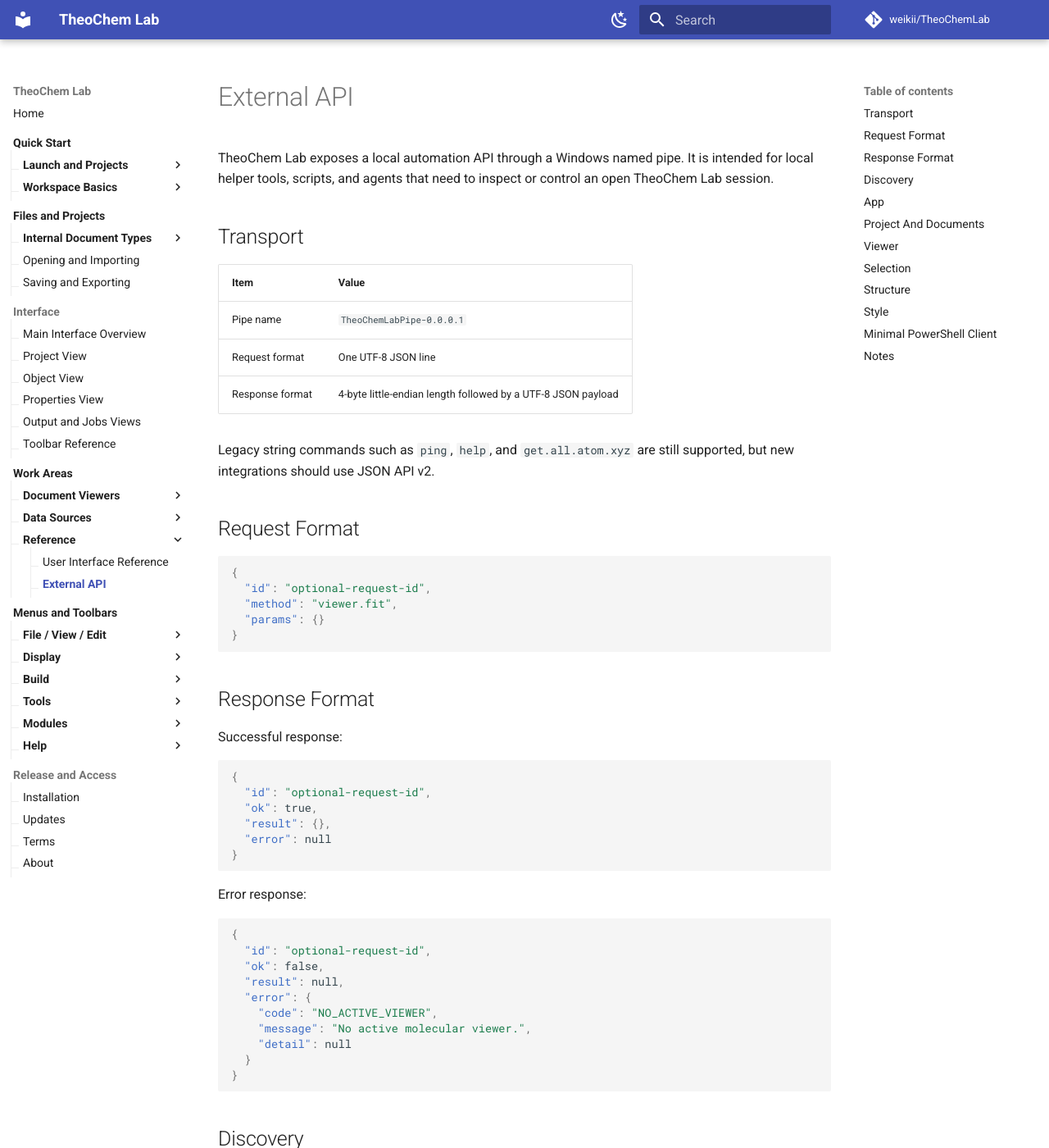
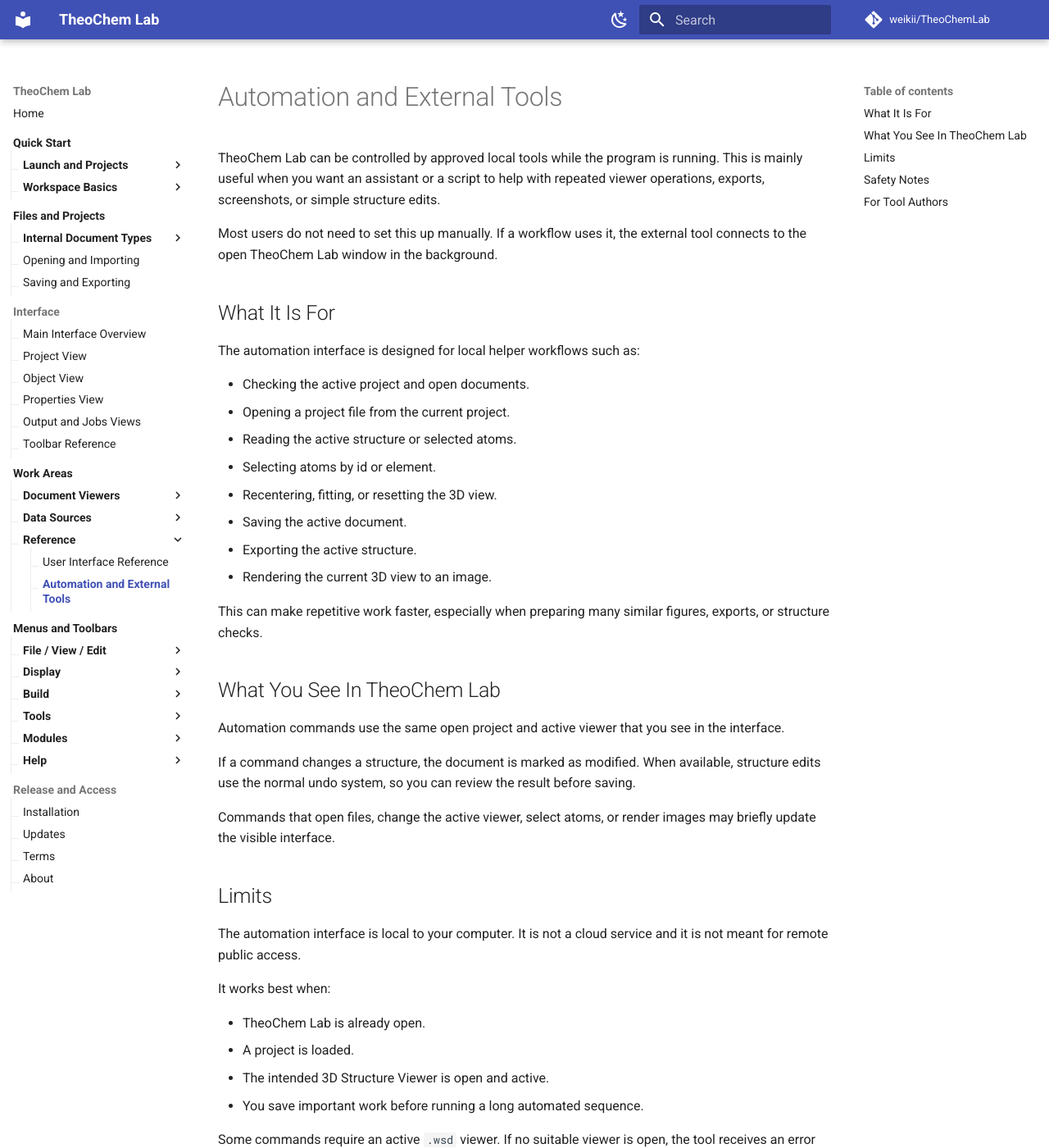
Before and after one commit to weikii/TheoChemLab, an MkDocs documentation site: the page built from docs/reference/external-api.md, in a window 1280 px wide and 1400 px high. Shown: the whole window at 82% size. Built offline with MkDocs 1.6.1 and Material for MkDocs 9.7.7, drawn with Linux system fonts in a browser that asks for light colours; comment, search, counter and statistics services are not loaded; some of the changed text lies outside the part shown.

````diff
--- a/docs/reference/external-api.md
+++ b/docs/reference/external-api.md
@@ -1,277 +1,55 @@
-# External API
+# Automation and External Tools
 
-TheoChem Lab exposes a local automation API through a Windows named pipe. It is intended for local helper tools, scripts, and agents that need to inspect or control an open TheoChem Lab session.
+TheoChem Lab can be controlled by approved local tools while the program is running. This is mainly useful when you want an assistant or a script to help with repeated viewer operations, exports, screenshots, or simple structure edits.
 
-## Transport
+Most users do not need to set this up manually. If a workflow uses it, the external tool connects to the open TheoChem Lab window in the background.
 
-| Item | Value |
-| --- | --- |
-| Pipe name | `TheoChemLabPipe-0.0.0.1` |
-| Request format | One UTF-8 JSON line |
-| Response format | 4-byte little-endian length followed by a UTF-8 JSON payload |
+## What It Is For
 
-Legacy string commands such as `ping`, `help`, and `get.all.atom.xyz` are still supported, but new integrations should use JSON API v2.
+The automation interface is designed for local helper workflows such as:
 
-## Request Format
+- Checking the active project and open documents.
+- Opening a project file from the current project.
+- Reading the active structure or selected atoms.
+- Selecting atoms by id or element.
+- Recentering, fitting, or resetting the 3D view.
+- Saving the active document.
+- Exporting the active structure.
+- Rendering the current 3D view to an image.
 
-```json
-{
-  "id": "optional-request-id",
-  "method": "viewer.fit",
-  "params": {}
-}
-```
+This can make repetitive work faster, especially when preparing many similar figures, exports, or structure checks.
 
-## Response Format
+## What You See In TheoChem Lab
 
-Successful response:
+Automation commands use the same open project and active viewer that you see in the interface.
 
-```json
-{
-  "id": "optional-request-id",
-  "ok": true,
-  "result": {},
-  "error": null
-}
-```
+If a command changes a structure, the document is marked as modified. When available, structure edits use the normal undo system, so you can review the result before saving.
 
-Error response:
+Commands that open files, change the active viewer, select atoms, or render images may briefly update the visible interface.
 
-```json
-{
-  "id": "optional-request-id",
-  "ok": false,
-  "result": null,
-  "error": {
-    "code": "NO_ACTIVE_VIEWER",
-    "message": "No active molecular viewer.",
-    "detail": null
-  }
-}
-```
+## Limits
 
-## Discovery
+The automation interface is local to your computer. It is not a cloud service and it is not meant for remote public access.
 
-List available commands:
+It works best when:
 
-```json
-{"id":"help","method":"api.help","params":{}}
-```
+- TheoChem Lab is already open.
+- A project is loaded.
+- The intended 3D Structure Viewer is open and active.
+- You save important work before running a long automated sequence.
 
-Get a machine-readable schema:
+Some commands require an active `.wsd` viewer. If no suitable viewer is open, the tool receives an error instead of changing the project.
 
-```json
-{"id":"schema","method":"api.schema","params":{}}
-```
+## Safety Notes
 
-## App
+Use automation with the same care as menu commands:
 
-```json
-{"id":"ping","method":"app.ping","params":{}}
-```
+- Check the active viewer before running commands that edit or export structures.
+- Review generated files before using them in reports or calculations.
+- Save the project after confirming the automated changes are correct.
 
-```json
-{"id":"version","method":"app.version","params":{}}
-```
+## For Tool Authors
 
-## Project And Documents
+TheoChem Lab exposes this feature through a local named pipe named `TheoChemLabPipe-0.0.0.1`.
 
-```json
-{"id":"project","method":"project.info","params":{}}
-```
-
-```json
-{"id":"files","method":"project.files","params":{}}
-```
-
-```json
-{"id":"active","method":"document.active","params":{}}
-```
-
-```json
-{"id":"open","method":"document.open","params":{"relativePath":"molecule.wsd"}}
-```
-
-```json
-{"id":"save","method":"document.save","params":{}}
-```
-
-Export the active structure:
-
-```json
-{"id":"export","method":"document.export","params":{"scope":"all","format":"xyz"}}
-```
-
-Supported export formats are `xyz`, `mol`, `mol2`, and `json`.
-
-Supported export scopes are `all` and `selection`.
-
-## Viewer
-
-Get the current molecular viewer:
-
-```json
-{"id":"viewer","method":"viewer.active","params":{}}
-```
-
-Toolbar-equivalent view commands:
-
-```json
-{"id":"reset","method":"viewer.resetView","params":{}}
-```
-
-```json
-{"id":"recenter","method":"viewer.recenter","params":{}}
-```
-
-```json
-{"id":"fit","method":"viewer.fit","params":{}}
-```
-
-Get camera state:
-
-```json
-{"id":"camera","method":"viewer.camera.get","params":{}}
-```
-
-Set camera rotation:
-
-```json
-{
-  "id": "rotate",
-  "method": "viewer.camera.set",
-  "params": {
-    "rotation": { "x": 0, "y": 0.3826834, "z": 0, "w": 0.9238795 }
-  }
-}
-```
-
-Render to file:
-
-```json
-{
-  "id": "render",
-  "method": "viewer.render",
-  "params": {
-    "path": "D:/temp/render.png",
-    "samples": 8,
-    "hideAxis": true
-  }
-}
-```
-
-If `path` is omitted, `viewer.render` returns base64 PNG data in JSON.
-
-## Selection
-
-```json
-{"id":"sel","method":"selection.get","params":{}}
-```
-
-```json
-{"id":"clear","method":"selection.clear","params":{}}
-```
-
-```json
-{"id":"select","method":"selection.setAtoms","params":{"atomIds":[1,2,3],"mode":"replace"}}
-```
-
-```json
-{"id":"select-c","method":"selection.byElement","params":{"element":"C","mode":"replace"}}
-```
-
-## Structure
-
-```json
-{"id":"summary","method":"structure.summary","params":{}}
-```
-
-```json
-{"id":"structure","method":"structure.get","params":{"scope":"all"}}
-```
-
-Add atoms:
-
-```json
-{
-  "id": "add-atoms",
-  "method": "structure.addAtoms",
-  "params": {
-    "atoms": [
-      { "element": "C", "position": [0, 0, 0] },
-      { "element": "H", "position": [0, 0, 1.09] }
-    ]
-  }
-}
-```
-
-Add a bond:
-
-```json
-{"id":"bond","method":"structure.addBond","params":{"atomA":1,"atomB":2}}
-```
-
-Regenerate bonds:
-
-```json
-{"id":"bonds","method":"structure.buildBonds","params":{}}
-```
-
-Add hydrogens:
-
-```json
-{"id":"h","method":"structure.addHydrogens","params":{"selectionOnly":true}}
-```
-
-Translate selected atoms:
-
-```json
-{"id":"move","method":"structure.translateSelection","params":{"delta":[1,0,0]}}
-```
-
-## Style
-
-```json
-{"id":"style","method":"style.get","params":{}}
-```
-
-```json
-{
-  "id": "style-set",
-  "method": "style.setDisplay",
-  "params": {
-    "displayStyle": "BallAndStick",
-    "atomRadius": 0.35,
-    "bondRadius": 0.12
-  }
-}
-```
-
-## Minimal PowerShell Client
-
-```powershell
-$pipeName = "TheoChemLabPipe-0.0.0.1"
-$command = '{"id":"ping","method":"app.ping","params":{}}'
-
-$client = [System.IO.Pipes.NamedPipeClientStream]::new(".", $pipeName, [System.IO.Pipes.PipeDirection]::InOut)
-$client.Connect(3000)
-
-$writer = [System.IO.StreamWriter]::new($client, [System.Text.Encoding]::UTF8, 4096, $true)
-$writer.NewLine = "`n"
-$writer.AutoFlush = $true
-
-$reader = [System.IO.BinaryReader]::new($client, [System.Text.Encoding]::UTF8, $true)
-$writer.WriteLine($command)
-
-$length = $reader.ReadInt32()
-$bytes = $reader.ReadBytes($length)
-[System.Text.Encoding]::UTF8.GetString($bytes)
-
-$client.Dispose()
-```
-
-## Notes
-
-- Commands that touch UI or viewer state are executed on the TheoChem Lab UI thread.
-- Structure-editing commands mark the document dirty and use existing undo snapshot helpers where available.
-- For many rendered frames, prefer `viewer.render` with a file `path`. Returning base64 is convenient for one image, but slower for animations.
+Tools can ask the running application for the current command list and schema. New integrations should use the JSON API rather than older plain-text commands.
--- a/docs/start/main-workspace.md
+++ b/docs/start/main-workspace.md
@@ -19,7 +19,7 @@ The main workspace is the central working area after a project is opened.
   </div>
   <div class="doc-card">
     <h3><a href="../work-areas/object-view/">Object View</a></h3>
-    <p>The object tree for the selected open 3D structure viewer, with lazy loading for large object groups.</p>
+    <p>Browse atoms, bonds, measurements, surfaces, and other objects in the selected 3D structure viewer.</p>
   </div>
   <div class="doc-card">
     <h3><a href="../work-areas/output-and-jobs/">Output and Jobs</a></h3>
--- a/docs/work-areas/object-view.md
+++ b/docs/work-areas/object-view.md
@@ -1,33 +1,68 @@
 # Object View
 
-Object View lists the objects in the currently selected 3D Structure Viewer document.
+Object View is the object browser for open 3D structure documents. Use it when you want to find atoms, bonds, fragments, measurements, surfaces, or other scene objects without searching in the 3D view by eye.
 
-## Viewer Selector
+## Viewer
 
-The top control is labeled **Viewer:** and lists open `.wsd` structure viewers. Selecting a viewer changes which document Object View displays.
+Use **Viewer:** to choose which open `.wsd` document is shown in Object View. The list contains open 3D Structure Viewer windows.
 
-The refresh command is an icon button. It reloads the object tree for the selected viewer.
+When you activate another 3D structure window, Object View follows that window. Use the refresh icon if the list does not look current after a large edit or file operation.
 
-When the viewer list is open, timed refreshes are deferred so the list does not change while the user is choosing a viewer. After the final selection is confirmed, Object View updates to the selected viewer.
+## Object Groups
 
-## Object Tree
+Objects are arranged by type. Common groups include:
 
-The tree groups scene objects by type, such as atoms, bonds, measurements, fragments, surfaces, vectors, centroids, and crystal objects.
+| Group | What it contains |
+| --- | --- |
+| **Atom** | Atoms in the structure |
+| **Bond** | Bonds and bond-like connections |
+| **Distance / Angle** | Measurement objects |
+| **Fragment** | Saved molecule or atom fragments |
+| **Crystal Structure** | Crystal-related objects and cell data |
+| **Surface** | Loaded or generated surface objects |
+| **Plane / Box / Vector / Centroid** | Scene objects used for analysis and annotation |
 
-Expanded groups show their child objects with compact columns for object-specific details. Very large groups are loaded in batches so opening a document with many atoms or bonds does not need to draw every child node at once.
+The number after a group name is the number of objects in that group.
 
-For large groups:
+## Opening Large Groups
 
-- The first batch is loaded when the group is expanded.
-- A range placeholder such as `1001-2000...` marks the next batch.
-- When the placeholder becomes visible, the next batch is loaded automatically.
+Click the expand button beside a group to show its objects.
 
-## Selection And Editing
+Large groups are loaded in parts. If you see an entry such as `1001-2000...`, more objects are available. Scroll to that entry and Object View continues loading the next part of the group.
 
-Selecting an object node selects the corresponding object in the active 3D viewer when possible. Double-clicking object nodes focuses or activates the corresponding viewer object.
+This keeps large structures usable while still letting you inspect individual objects when needed.
 
-The context menu and keyboard commands provide object-level actions such as deleting selected objects or clearing a group. Destructive actions ask for confirmation before changing the document.
+## Selecting Objects
 
-## Refresh Behavior
+Click an object or group in Object View to select it in the tree.
 
-Object View follows changes in open `.wsd` viewers and updates the tree when the object collection changes. It avoids heavy child-node work until a group is expanded, which keeps large documents responsive while still showing correct group counts.
+Use the right-click **Select** command to select the matching object or group contents in the 3D Structure Viewer.
+
+You can select more than one tree row:
+
+- Use **Ctrl** to add or remove individual rows from the tree selection.
+- Use **Shift** to select a visible range of rows.
+
+After selecting several object rows, right-click one of the selected rows and use **Select** to send the combined object selection to the 3D viewer.
+
+## Deleting Objects
+
+Right-click an object row and choose **Delete** to remove that object from the document.
+
+Right-click a group row and choose **Delete** to remove all objects in that group. TheoChem Lab asks for confirmation before deleting.
+
+Use group deletion carefully. For example, deleting a bond group removes the listed bonds from the structure, and deleting a measurement group removes the saved measurement objects.
+
+## Object Details
+
+Expanded rows may show compact details beside the object name, such as distance values, atom labels, or other object-specific information.
+
+Some detail columns can be resized from the header area when the cursor changes to the resize shape.
+
+## Typical Uses
+
+- Check how many atoms, bonds, measurements, or fragments are in the active structure.
+- Select all objects of one type, such as all measurements or all fragments.
+- Find a specific atom or measurement in a large document.
+- Remove generated objects after an analysis step.
+- Switch between several open `.wsd` viewers without closing the pane.
--- a/docs/work-areas/output-and-jobs.md
+++ b/docs/work-areas/output-and-jobs.md
@@ -1,34 +1,20 @@
-# Output and Jobs Views
+# Output And Jobs
 
-Output View and Job View monitor application messages and background calculation jobs.
+Output View and Job View show short messages and running tasks.
 
 ## Output View
 
-Output View is a short message pane. It records compact application messages such as a calculation being submitted, warnings, and clickable viewer links.
+Output View is for brief notices, not detailed calculation results. For example, it may show that an xTB calculation has been submitted or that a command generated a related viewer link.
 
-It supports:
+When a message contains a viewer link such as `Viewer: name.wsd`, click it to return to that document. You can also copy text from the pane.
 
-- Copying text
-- Clickable text spans
-- Clickable viewer links such as `Viewer: name.wsd`
-- Filtering output by a viewer link
-- Showing all output again after filtering
-
-Output View is not the main calculation-result window. Detailed calculation results should open in a document viewer, usually a Text Viewer, Table Viewer, Diagram Viewer, or 3D Structure Viewer result document.
-
-## Clickable Viewer Links
-
-When a short message contains a viewer reference, it can be made clickable. This helps jump back to the document related to the message.
-
-Right-clicking a viewer link can filter the output to messages related to that viewer. Use **Show all output** to clear the filter.
+Detailed results are opened as normal project documents, such as Text Viewer, Table Viewer, Diagram Viewer, or 3D Structure Viewer documents.
 
 ## Job View
 
-Job View is a table of background or external jobs.
+Job View shows background tasks in a table. Use it to check whether a calculation is running, finished, stopped, or failed.
 
-The right side is the job table. The side toolbar provides icon commands for refreshing the table, stopping jobs, opening a job folder, copying a summary, removing jobs, and clearing finished jobs.
-
-Columns include:
+The table includes:
 
 | Column | Meaning |
 | --- | --- |
@@ -41,19 +27,19 @@ Columns include:
 | **Start Time** | Time the job started |
 | **Time Cost** | Elapsed time |
 
-Rows are selectable. Commands that require a selected job are enabled only after a row is selected. When no row is selected, stop and remove can operate on all jobs when jobs exist, after user confirmation.
+Select a row to work with a specific job. The side buttons can refresh the table, stop a job, open its folder, copy a summary, remove jobs, or clear finished jobs.
 
-The table is intended for monitoring and job operations, not for editing. Sorting is disabled so job order stays stable.
+If no row is selected, stop and remove can apply to all jobs when jobs exist. TheoChem Lab asks for confirmation before stopping or removing jobs.
 
 ## xTB Jobs
 
-xTB geometry optimization, molecular dynamics, single point, and related local calculations can be registered as jobs. Job View shows their description, job id, gateway, local xTB backend, status, progress, start time, and elapsed time.
+xTB geometry optimization, molecular dynamics, single point, and related local calculations appear in Job View.
 
-Temporary xTB run folders include the job id in the folder name. The job folder command opens the run folder when one is available.
+xTB jobs may have a temporary run folder. Use the folder button to open it when it is available.
 
-## Typical Use
+## Recommended Workflow
 
 - Start a calculation or generation tool.
-- Watch Job View for running status and progress.
-- Read Output View only for short messages such as submission notices.
-- Open detailed results from the generated project documents or result viewers.
+- Use Output View only for short notices.
+- Use Job View to monitor and stop running work.
+- Open the generated project documents to read detailed results.
--- a/mkdocs.yml
+++ b/mkdocs.yml
@@ -63,7 +63,7 @@ nav:
           - Data and Surface Files: document-views/data-and-surface-files.md
       - Reference:
           - User Interface Reference: user-interface.md
-          - External API: reference/external-api.md
+          - Automation and External Tools: reference/external-api.md
   - Menus and Toolbars:
       - modules/index.md
       - File / View / Edit:
````
Also changed, not shown: docs/user-interface.md (+2 -2 lines).
